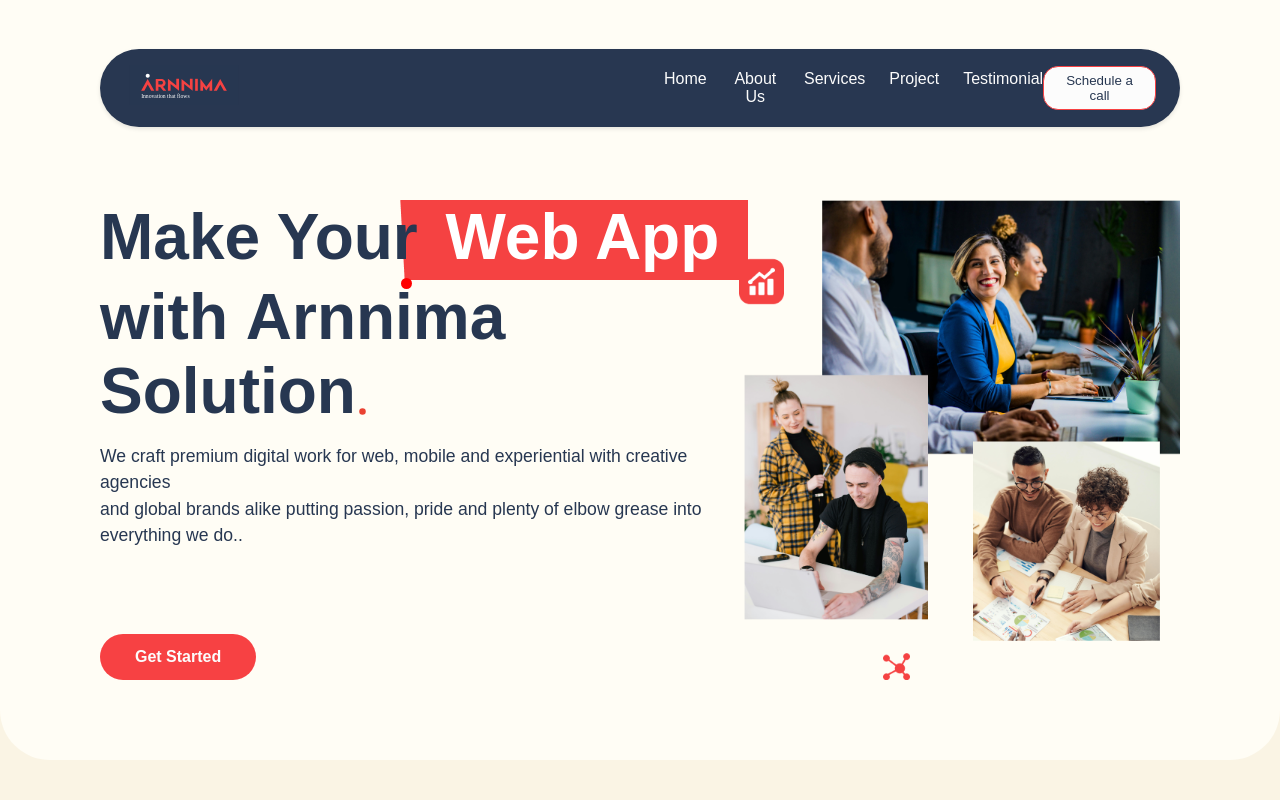
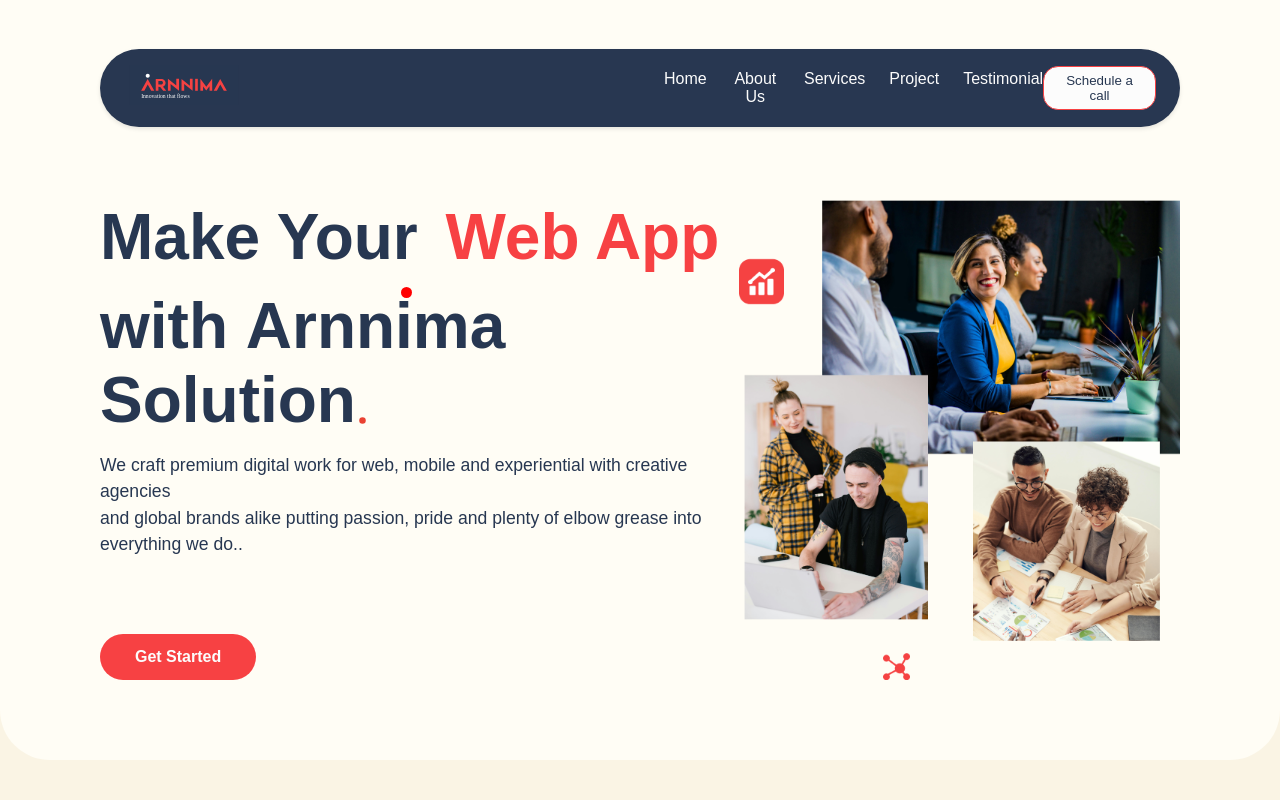
Before and after one commit to sdeshubham/ArnnimaSolution, a Next.js app: page / in a window 1280 px wide. Shown: the top 800 px of the page. Built offline with nearby package versions, Linux system fonts and the light colour scheme; a web font is replaced by a local one.

Commit message:
red flag hide

```diff
--- a/src/app/components/navbar/navbar.css
+++ b/src/app/components/navbar/navbar.css
@@ -32,18 +32,19 @@
   left: 155.6px;
 }
 
-.red-flag {
+/* .red-flag {
   position: relative;
   background-image: url(/Images/red-flag.png);
   background-repeat: no-repeat;
   background-position: 290px center;
   height:10vh;
   width: 100%;
-}
+} */
 
 .top-brand {
   /* background-color: #f74143; */
-  color: #ffffff;
+  /* color: #ffffff; */
+  color: #f74143;
   padding: 5px 10px;
   border-radius: 5px;
 }
```
